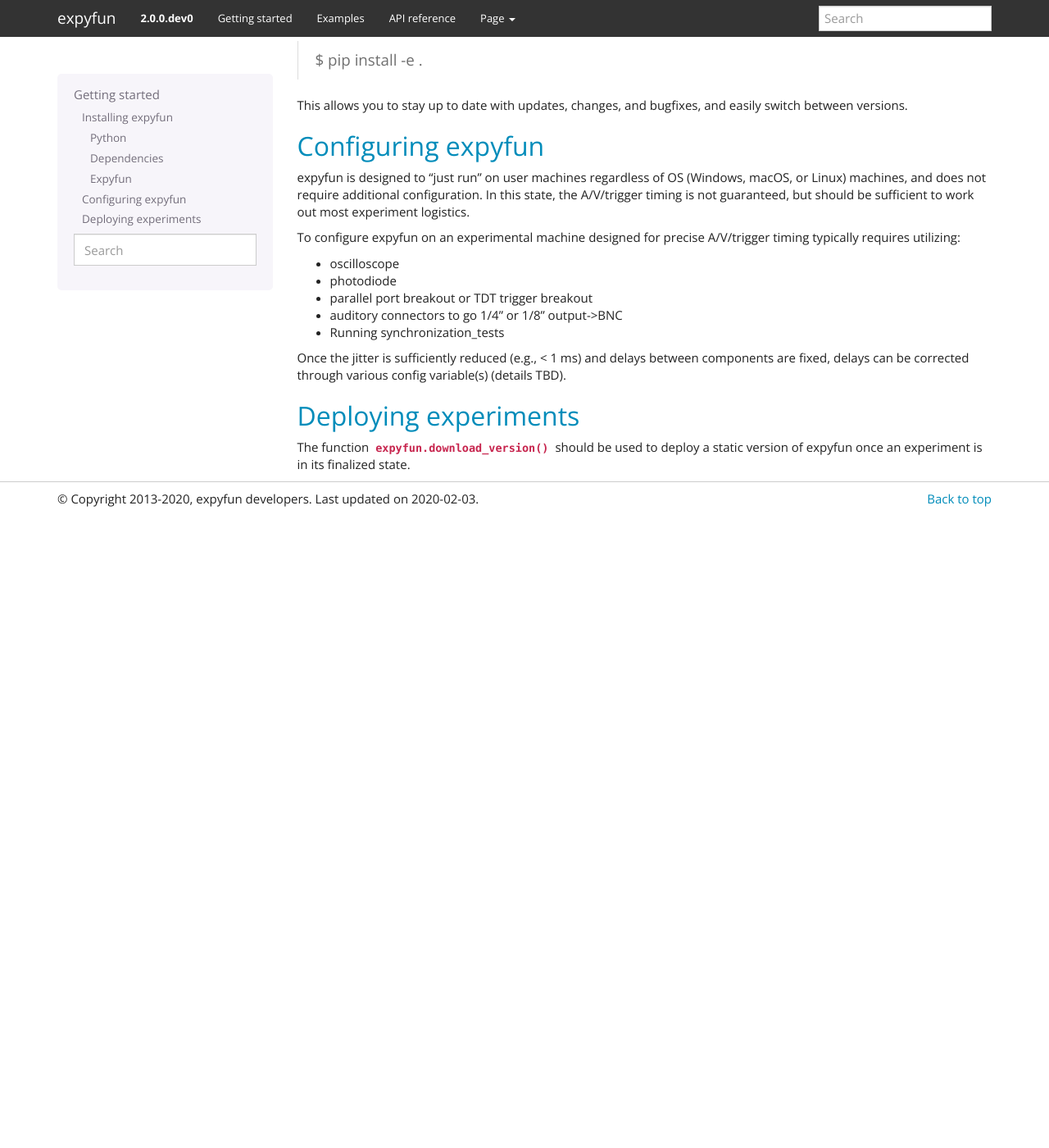
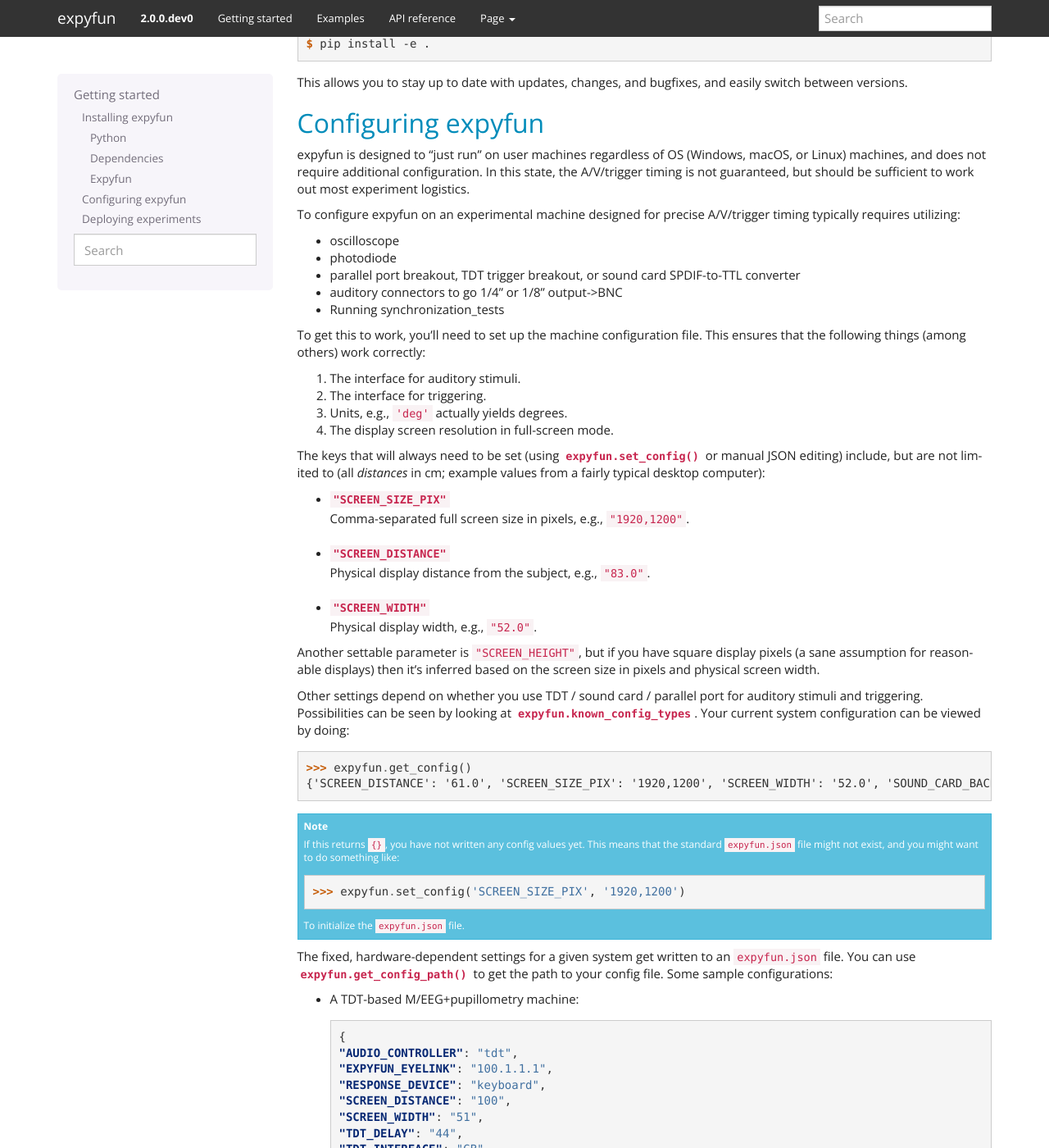
Before and after one commit to LABSN/expyfun, a Sphinx documentation site: the page built from doc/getting_started.rst, in a window 1280 px wide and 1400 px high, scrolled down 925 px. Shown: the whole window at 82% size. Built offline with Sphinx 7.4.7, drawn with Linux system fonts in a browser that asks for light colours; before the commit the page ends 1555 px from its top, so only the background shows below that; some of the changed text lies outside the part shown.

Commit message:
MRG, ENH: Check resolution and improve sync_test (#405)
* ENH: Check resolution and improve sync_test

* FIX: Axe 2.7

* DOC: Better message

* DOC: Recommendations

* DOC: Document configs

* FIX: Bad scale val

```diff
--- a/doc/getting_started.rst
+++ b/doc/getting_started.rst
@@ -54,6 +53,8 @@ Expyfun
 The recommended way to install expyfun on
 development machines is to ``git clone`` the reposity then do:
 
+.. code-block:: console
+
     $ pip install -e .
 
 This allows you to stay up to date with updates, changes, and bugfixes,
@@ -71,13 +72,92 @@ A/V/trigger timing typically requires utilizing:
 
 - oscilloscope
 - photodiode
-- parallel port breakout or TDT trigger breakout
+- parallel port breakout, TDT trigger breakout, or sound card SPDIF-to-TTL
+  converter
 - auditory connectors to go 1/4" or 1/8" output->BNC
 - Running :ref:`synchronization_tests`
 
-Once the jitter is sufficiently reduced (e.g., < 1 ms) and delays between
-components are fixed, delays can be corrected through various config
-variable(s) (details TBD).
+To get this to work, you'll need to set up the machine configuration file. This
+ensures that the following things (among others) work correctly:
+
+1. The interface for auditory stimuli.
+2. The interface for triggering.
+3. Units, e.g., ``'deg'`` actually yields degrees.
+4. The display screen resolution in full-screen mode.
+
+The keys that will always need to be set (using :func:`expyfun.set_config` or
+manual JSON editing) include, but are not limited to (all *distances* in cm;
+example values from a fairly typical desktop computer):
+
+- ``"SCREEN_SIZE_PIX"``
+    Comma-separated full screen size in pixels, e.g., ``"1920,1200"``.
+- ``"SCREEN_DISTANCE"``
+    Physical display distance from the subject, e.g., ``"83.0"``.
+- ``"SCREEN_WIDTH"``
+    Physical display width, e.g., ``"52.0"``.
+
+Another settable parameter is ``"SCREEN_HEIGHT"``, but if you have square
+display pixels (a sane assumption for reasonable displays) then it's inferred
+based on the screen size in pixels and physical screen width.
+
+Other settings depend on whether you use TDT / sound card / parallel port for
+auditory stimuli and triggering. Possibilities can be seen by looking at
+:py:obj:`expyfun.known_config_types`. Your current system configuration can be
+viewed by doing::
+
+    >>> expyfun.get_config()
+    {'SCREEN_DISTANCE': '61.0', 'SCREEN_SIZE_PIX': '1920,1200', 'SCREEN_WIDTH': '52.0', 'SOUND_CARD_BACKEND': 'rtmixer'}
+
+.. note::
+
+    If this returns ``{}``, you have not written any config values yet. This
+    means that the standard ``expyfun.json`` file might not exist, and
+    you might want to do something like::
+
+        >>> expyfun.set_config('SCREEN_SIZE_PIX', '1920,1200')
+
+    To initialize the ``expyfun.json`` file.
+
+
+The fixed, hardware-dependent settings for a given system get written to
+an ``expyfun.json`` file. You can use :func:`expyfun.get_config_path` to
+get the path to your config file. Some sample configurations:
+
+- A TDT-based M/EEG+pupillometry machine:
+
+  .. code-block:: JSON
+
+    {
+    "AUDIO_CONTROLLER": "tdt",
+    "EXPYFUN_EYELINK": "100.1.1.1",
+    "RESPONSE_DEVICE": "keyboard",
+    "SCREEN_DISTANCE": "100",
+    "SCREEN_WIDTH": "51",
+    "TDT_DELAY": "44",
+    "TDT_INTERFACE": "GB",
+    "TDT_MODEL": "RZ6",
+    "TDT_TRIG_DELAY": "3",
+    "TRIGGER_CONTROLLER": "tdt"
+    }
+
+- A sound-card-based EEG system:
+
+  .. code-block:: JSON
+
+    {
+    "AUDIO_CONTROLLER": "sound_card",
+    "RESPONSE_DEVICE": "keyboard",
+    "SCREEN_DISTANCE": "50",
+    "SCREEN_SIZE_PIX": "1920,1080",
+    "SCREEN_WIDTH": "53",
+    "SOUND_CARD_API": "ASIO",
+    "SOUND_CARD_BACKEND": "rtmixer",
+    "SOUND_CARD_FIXED_DELAY": 0.03,
+    "SOUND_CARD_FS": 48000,
+    "SOUND_CARD_NAME": "ASIO Fireface USB",
+    "SOUND_CARD_TRIGGER_CHANNELS": 2,
+    "TRIGGER_CONTROLLER": "sound_card"
+    }
 
 Deploying experiments
 ---------------------
--- a/doc/python_reference.rst
+++ b/doc/python_reference.rst
@@ -31,7 +31,9 @@ grouped by hardware control type.
    decimals_to_binary
    download_version
    get_config
+   get_config_path
    get_keyboard_input
+   known_config_types
    set_log_level
    set_config
 
--- a/expyfun/__init__.py
+++ b/expyfun/__init__.py
@@ -10,8 +10,8 @@ from ._version import __version__
 # have to import verbose first since it's needed by many things
 from ._utils import (set_log_level, set_log_file, set_config, check_units,
                      get_config, get_config_path, fetch_data_file,
-                     run_subprocess)
-from ._utils import verbose_dec as verbose, building_doc
+                     run_subprocess, verbose_dec as verbose, building_doc,
+                     known_config_types)
 from ._git import assert_version, download_version
 from ._experiment_controller import ExperimentController, get_keyboard_input
 from ._eyelink_controller import EyelinkController
--- a/setup.cfg
+++ b/setup.cfg
@@ -20,6 +20,7 @@ addopts = --showlocals --durations=20 -rs
           --ignore=examples --ignore=tutorials --ignore=doc --ignore=make
           --doctest-modules --doctest-ignore-import-errors -v
 usefixtures = matplotlib_config
+junit_family = xunit2
 # Set this pretty low to ensure we do not by default add really long tests,
 # or make changes that make things a lot slower
 timeout = 5
```
Also changed, not shown: other parts of doc/getting_started.rst (+2 -3 lines), .travis.yml, 4 other files.
